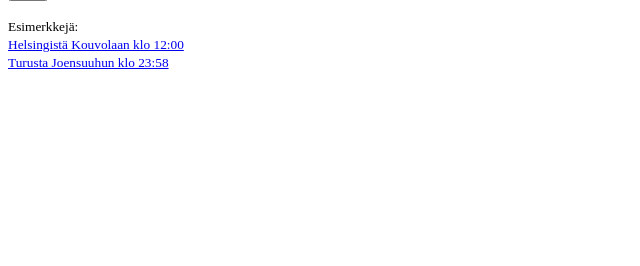
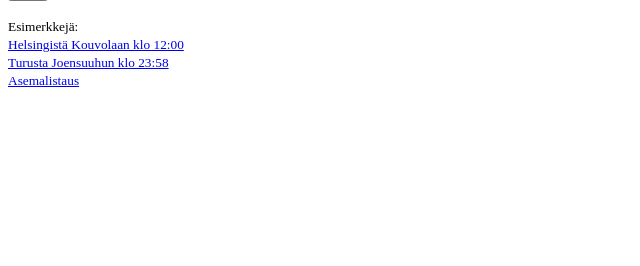
Before and after one commit to sjlehtin/minivr, a Django app: template devsite/templates/get_route.html in a window 1280 px wide. Shown: the part 284-550 px from the top of the page, without its empty margins (0-640 px from the left). Run offline with Django 3.2, Linux system fonts and the light colour scheme; the template is opened without the code that fills it, so the values that code supplies are empty.

Commit message:
Add station listing link on front page

```diff
--- a/devsite/templates/get_route.html
+++ b/devsite/templates/get_route.html
@@ -40,6 +40,8 @@ Esimerkkejä:
 <a href="/?from=Helsinki&amp;to=kouvola&amp;h=12&amp;m=00&amp;type=departure&amp;customer=1">Helsingistä Kouvolaan klo 12:00</a>
 <br />
 <a href="/?from=Turku&amp;to=Joensuu&amp;h=23&amp;m=58&amp;type=departure&amp;customer=1">Turusta Joensuuhun klo 23:58</a>
+<br />
+<a href="/minivr/stations/">Asemalistaus</a>
 </small>
 </p>
 
```
